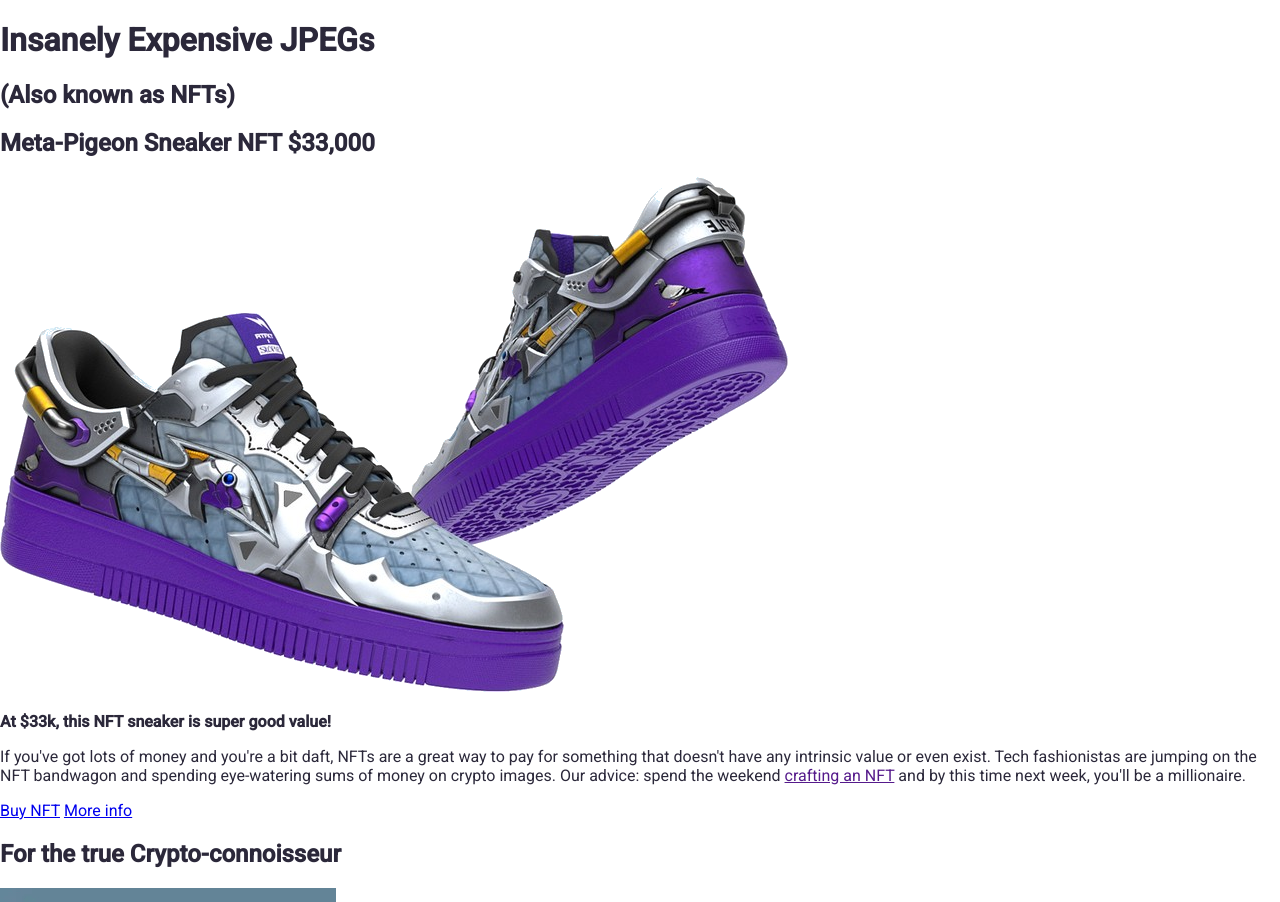
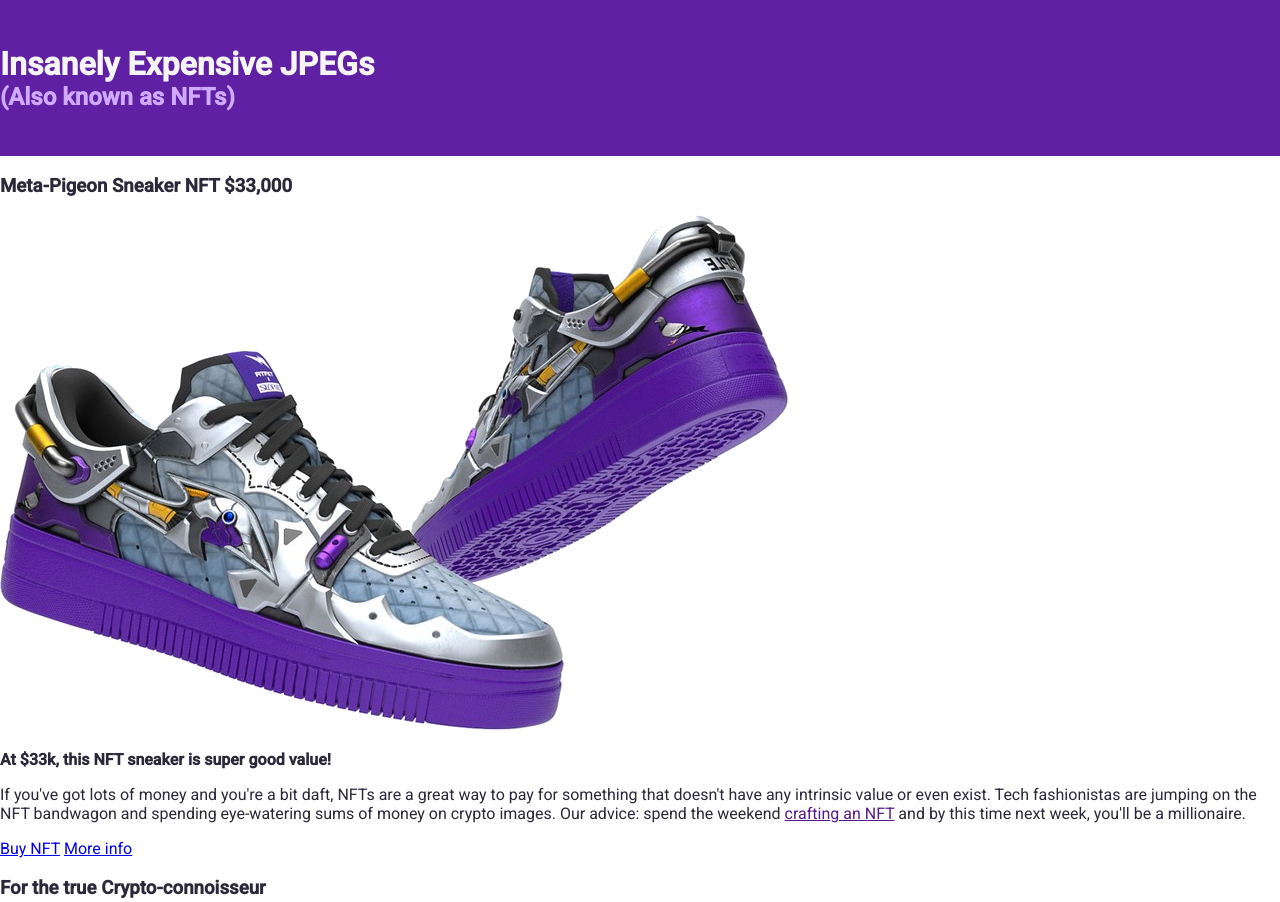
Before and after one commit to TimCorsin/Build-an-NFT-site---Scrimba, a plain HTML site: page index.html in a window 1280 px wide. Shown: the top 902 px of the page. Drawn offline with Linux system fonts and the light colour scheme.

Commit message:
applied css values to header section according to challenge directions at top of css file

```diff
--- a/index.css
+++ b/index.css
@@ -1,14 +1,18 @@
 /*
 Challenge:
-1. Create a body selector.                            DONE
-2. Set the base font size and text color to
-   the values given on the slide.                     DONE
-3. Bring in "Roboto" from Google Fonts and
-   set it as the default font. Make sure
-   browsers will fall back on a sans-serif
-   font if Roboto is unavailable.                     DONE
-4. Override HTML's default margin.                    DONE
+1. Create a "header" selector.                          DONE
+2. Give it its background color.                        DONE
+3. What CSS property do you need to use to remove
+   the annoying white space at the top? Give this
+   property a value of 45px top and bottom.             DONE
+3. Create selectors for the h1 and h3 elements.         DONE
+4. Assign the correct margins, size & colors to h1      DONE N.B. I had previously changed the h3 to an h2 for better semantics.
+   and h3.
+At the end of the challenge, the h1 and h3 will
+still be up right up against the left-hand edge of
+the browser. That is fine for now.
 */
+
 .roboto-regular {
     font-family: "Roboto", sans-serif;
     font-weight: 400;
@@ -27,3 +31,20 @@ body {
     color: #2b283a;
     margin: 0;
 }
+
+header {
+    background-color: #5f20a3;
+    padding: 45px 0;
+}
+
+h1 {
+    color: whitesmoke;
+    font-size: 2.25;
+    margin: 0;
+}
+
+h2 {
+    color: #d0aaff;
+    font-size: 1.25;
+    margin: 0;
+}
--- a/index.html
+++ b/index.html
@@ -3,7 +3,7 @@
   <head>
     <meta charset="UTF-8" />
     <meta name="viewport" content="width=device-width, initial-scale=1.0" />
-    <title>Document</title>
+    <title>Insanely Expensive JPEGs</title>
     <link rel="stylesheet" href="index.css" />
 	<link rel="preconnect" href="https://fonts.googleapis.com">
 	<link rel="preconnect" href="https://fonts.gstatic.com" crossorigin>
@@ -16,7 +16,7 @@
     </header>
     <main>
       <section>
-        <h2>Meta-Pigeon Sneaker NFT $33,000</h2>
+        <h3>Meta-Pigeon Sneaker NFT $33,000</h2>
         <img
           src="images/sneakers-purple.png"
           alt="Purple and silver sneakers"
@@ -35,7 +35,7 @@
       </section>
 
       <section>
-        <h2>For the true Crypto-connoisseur</h2>
+        <h3>For the true Crypto-connoisseur</h2>
         <img
           src="images/crypto-punk.jpg"
           alt="punk with blach hair and red and blue glasses"
```
